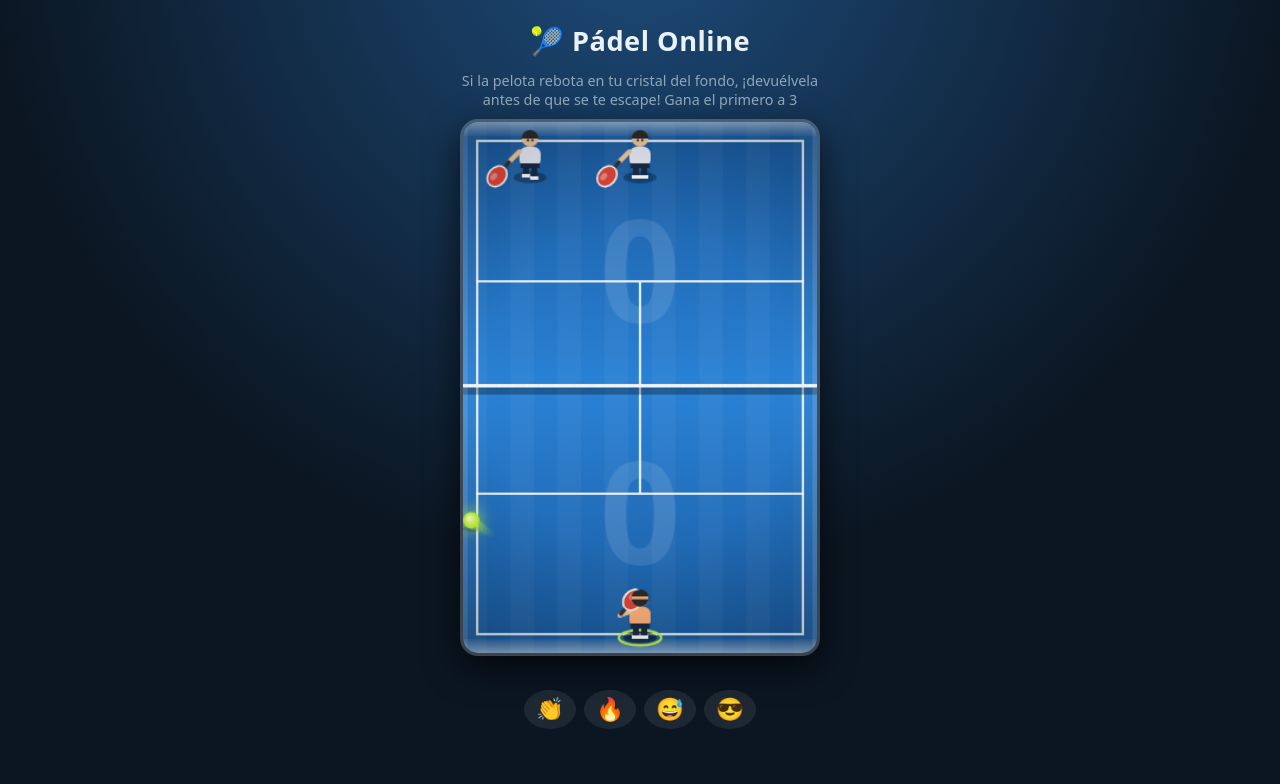
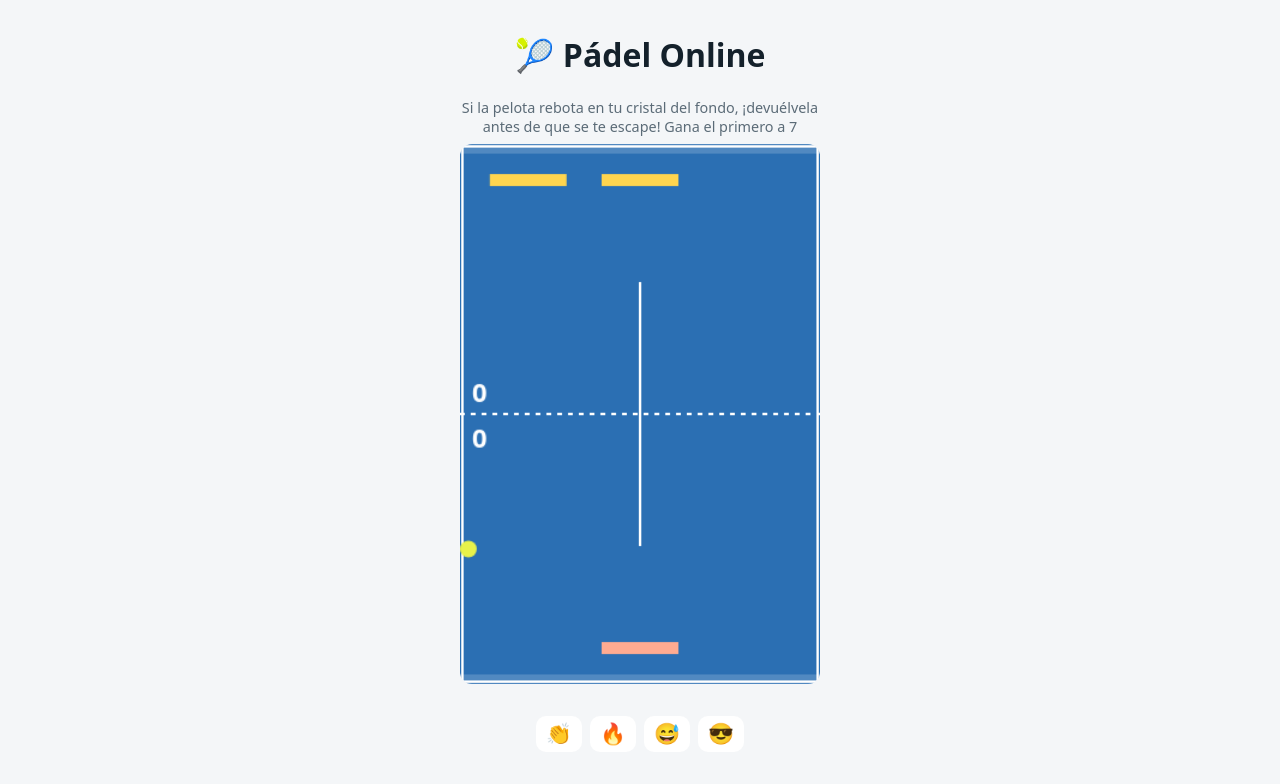
Before and after one commit to hstiven784-ai/Padel-online2, a website: page public/index.html in a window 1280 px wide. Both pictures are taken after a click on the button "Jugar solo". Drawn offline with Linux system fonts and the light colour scheme.

Commit message:
Add files via upload

```diff
--- a/public/game.js
+++ b/public/game.js
@@ -1,5 +1,5 @@
 (function(root){
-const W=300,H=450,PW=64,PH=10,R=7,WIN=3,cl=(v,a,b)=>Math.max(a,Math.min(b,v));
+const W=300,H=450,PW=64,PH=10,R=7,WIN=7,cl=(v,a,b)=>Math.max(a,Math.min(b,v));
 function create(){return{bx:W/2,by:H/2,vx:0,vy:0,A:[W/2,W/2],B:[W/2,W/2],sA:0,sB:0,wait:1,over:false,dir:1,bw:0}}
 function serve(S){S.bx=W/2;S.by=H/2;S.vx=(Math.random()-.5)*120;S.vy=170*S.dir}
 function hit(S,px,dir){S.bw=0;
--- a/public/index.html
+++ b/public/index.html
@@ -3,23 +3,21 @@
 <meta name="viewport" content="width=device-width,initial-scale=1,viewport-fit=cover,user-scalable=no">
 <title>Pádel Online</title>
 <style>
-:root{--bg:#0b1622;--card:#14263a;--fg:#eaf2f8;--mut:#8fa6b8;--lime:#c6ff3d}
-*{box-sizing:border-box;-webkit-tap-highlight-color:transparent}
-body{margin:0;color:var(--fg);font-family:system-ui,-apple-system,Segoe UI,sans-serif;text-align:center;min-height:100vh;
-background:radial-gradient(circle at 50% -10%,#1d4b7a 0,#0b1622 60%) fixed;padding:env(safe-area-inset-top) 0 env(safe-area-inset-bottom)}
-main{max-width:420px;margin:0 auto;padding:14px}
-h1{font-size:1.7rem;margin:8px 0 12px;letter-spacing:.5px}
-.card{background:linear-gradient(160deg,#18304a,#112235);border:1px solid #ffffff14;border-radius:18px;padding:14px;margin:12px 0;box-shadow:0 8px 24px #0006}
-button{background:linear-gradient(135deg,#c6ff3d,#72d22a);color:#0b1b12;font-weight:700;border:0;border-radius:12px;padding:12px 18px;font-size:1rem;margin:4px;box-shadow:0 4px 14px #72d22a55;cursor:pointer}
-button:active{transform:scale(.97)}
-button.alt{background:transparent;color:var(--fg);border:1px solid #ffffff44;box-shadow:none}
-button.em{background:#ffffff14;box-shadow:none;padding:6px 12px;font-size:1.4rem;border-radius:50%}
-input,select{padding:12px;border-radius:12px;border:1px solid #ffffff2a;background:#0b1622;color:var(--fg);font-size:1rem;margin:4px;max-width:100%}
-#inp{width:7.5em;text-transform:uppercase;text-align:center;letter-spacing:.2em;font-weight:700}
-.code{font-size:2.2rem;letter-spacing:.25em;font-weight:800;color:var(--lime);text-shadow:0 0 18px #c6ff3d66}
-#qr{display:inline-block;background:#fff;padding:10px;border-radius:12px;margin:8px}
-#st,#tm{color:var(--mut);min-height:1.4em;font-size:.9rem;padding:0 8px}
-canvas{width:100%;max-width:360px;border-radius:18px;touch-action:none;display:block;margin:10px auto;box-shadow:0 12px 34px #000a;border:3px solid #ffffff33}
+:root{--bg:#f4f6f8;--fg:#14212b;--card:#fff;--ac:#1f7a4d;--mut:#5b6b77;--court:#2b6fb3}
+@media (prefers-color-scheme:dark){:root{--bg:#10171d;--fg:#e8eef3;--card:#1a242c;--ac:#3fb67c;--mut:#93a4b0;--court:#1d4f82}}
+*{box-sizing:border-box}
+body{margin:0;background:var(--bg);color:var(--fg);font-family:system-ui,sans-serif;text-align:center;padding:env(safe-area-inset-top) 0 env(safe-area-inset-bottom)}
+main{max-width:420px;margin:0 auto;padding:12px}
+.card{background:var(--card);border-radius:14px;padding:14px;margin:10px 0}
+button{background:var(--ac);color:#fff;border:0;border-radius:10px;padding:12px 16px;font-size:1rem;margin:4px}
+button.alt{background:transparent;color:var(--fg);border:1px solid var(--mut)}
+button.em{background:var(--card);padding:6px 10px;font-size:1.3rem}
+input,select{padding:11px;border-radius:10px;border:1px solid var(--mut);background:var(--bg);color:var(--fg);font-size:1rem;margin:3px}
+#inp{width:7.5em;text-transform:uppercase;text-align:center}
+.code{font-size:2rem;letter-spacing:.2em;font-weight:700;color:var(--ac)}
+#qr{display:inline-block;background:#fff;padding:8px;border-radius:8px;margin:8px}
+#st,#tm{color:var(--mut);min-height:1.4em;font-size:.9rem}
+canvas{width:100%;max-width:360px;border-radius:12px;touch-action:none;display:block;margin:8px auto}
 .hide{display:none}
 </style></head><body><main>
 <h1>🎾 Pádel Online</h1>
@@ -42,7 +40,6 @@ canvas{width:100%;max-width:360px;border-radius:18px;touch-action:none;display:b
 <script src="game.js"></script>
 <script>
 const {W,H,PW,PH,R}=Padel,$=id=>document.getElementById(id),cv=$('cv'),cx=cv.getContext('2d');
-{const d=Math.min(window.devicePixelRatio||1,3);cv.width=W*d;cv.height=H*d;cx.setTransform(d,0,0,d,0,0)}
 let ws=null,mode='',side=1,idx=0,S=Padel.create(),meX=W/2,last=0,lastTx=0,running=false,botSp=130,pv={vx:0,vy:0,sA:0,sB:0},ems=[],wins=[0,0];
 try{$('nom').value=localStorage.padelName||''}catch(_){}
 const name=()=>{const n=$('nom').value.trim()||'Jugador';try{localStorage.padelName=n}catch(_){}return n};
@@ -53,7 +50,7 @@ function beep(f,d,v=.15){try{ac=ac||new (window.AudioContext||window.webkitAudio
 const vib=n=>{try{navigator.vibrate&&navigator.vibrate(n)}catch(_){}};
 function track(){
   if(S.sA!==pv.sA||S.sB!==pv.sB){beep(220,.35);vib(120)}
-  else if(Math.sign(S.vy)!==Math.sign(pv.vy)&&S.vy&&pv.vy){(S.by<40||S.by>H-40)?beep(900,.12,.2):beep(660,.08);vib(25);fxs.push({x:S.bx,y:S.by,t:performance.now()})}
+  else if(Math.sign(S.vy)!==Math.sign(pv.vy)&&S.vy&&pv.vy){(S.by<40||S.by>H-40)?beep(900,.12,.2):beep(660,.08);vib(25)}
   else if(Math.sign(S.vx)!==Math.sign(pv.vx)&&S.vx&&pv.vx)beep(440,.05,.08);
   pv={vx:S.vx,vy:S.vy,sA:S.sA,sB:S.sB};
 }
@@ -77,7 +74,7 @@ function connect(cb){
 function begin(md){
   mode=md;running=true;$('lobby').classList.add('hide');cv.classList.remove('hide');$('ems').classList.remove('hide');
   $('bAgain').classList.remove('hide');$('end').classList.add('hide');
-  pv={vx:0,vy:0,sA:0,sB:0};last=performance.now();status('Si la pelota rebota en tu cristal del fondo, ¡devuélvela antes de que se te escape! Gana el primero a 3');requestAnimationFrame(loop);
+  pv={vx:0,vy:0,sA:0,sB:0};last=performance.now();status('Si la pelota rebota en tu cristal del fondo, ¡devuélvela antes de que se te escape! Gana el primero a 7');requestAnimationFrame(loop);
 }
 function loop(now){
   if(!running)return;
@@ -89,65 +86,30 @@ function loop(now){
   }
   track();draw(now);requestAnimationFrame(loop);
 }
-let trail=[],fxs=[],pm={};
-function rr(x,y,w,h,r){cx.beginPath();cx.roundRect?cx.roundRect(x,y,w,h,r):cx.rect(x,y,w,h)}
-function man(px,py,col,back,own,tx,ty,now,mv){
-  const w=mv?Math.sin(now/55)*4:0,dir=tx>=px?1:-1,near=Math.max(0,1-Math.abs(ty-py)/70);
-  cx.fillStyle='rgba(0,0,0,.3)';cx.beginPath();cx.ellipse(px,py+17,14,5,0,0,7);cx.fill();
-  if(own){cx.strokeStyle='#c6ff3d';cx.lineWidth=2;cx.beginPath();cx.ellipse(px,py+17,18,6.5,0,0,7);cx.stroke()}
-  cx.fillStyle='#1b2a44';cx.fillRect(px-6,py+6,5,10+w*.5);cx.fillRect(px+1,py+6,5,10-w*.5);
-  cx.fillStyle='#fff';cx.fillRect(px-7,py+15+w*.5,7,3);cx.fillRect(px,py+15-w*.5,7,3);
-  rr(px-9,py-9,18,17,6);cx.fillStyle=col;cx.fill();
-  cx.fillStyle='#1b2a44';cx.fillRect(px-8,py+5,16,4);
-  const hx=px+Math.max(-17,Math.min(17,(tx-px)*.6)),hy=py+(back?-2:3);
-  cx.strokeStyle='#f1c9a0';cx.lineWidth=4;cx.lineCap='round';cx.beginPath();cx.moveTo(px+dir*9,py-5);cx.lineTo(hx,hy);cx.stroke();
-  cx.save();cx.translate(hx,hy);cx.rotate(dir*(-.7+near*1.3));cx.scale(1,back?1:-1);
-  cx.fillStyle='#333';cx.fillRect(-1.5,-9,3,9);
-  cx.beginPath();cx.ellipse(0,-17,7.5,9.5,0,0,7);cx.fillStyle='#e0453a';cx.fill();cx.strokeStyle='#fff';cx.lineWidth=1.5;cx.stroke();
-  cx.fillStyle='rgba(255,255,255,.35)';cx.beginPath();cx.ellipse(-2,-19,2.5,3.5,0,0,7);cx.fill();cx.restore();
-  cx.fillStyle='#f1c9a0';cx.beginPath();cx.arc(px,py-16,7,0,7);cx.fill();
-  if(back){cx.fillStyle='#2b2b2b';cx.beginPath();cx.arc(px,py-16.5,7.3,0,7);cx.fill();cx.fillStyle=col;cx.fillRect(px-7,py-18,14,2.5)}
-  else{cx.fillStyle='#2b2b2b';cx.beginPath();cx.arc(px,py-16,7.3,Math.PI,0);cx.fill();cx.fillRect(px-2.7,py-15.5,1.8,1.8);cx.fillRect(px+1,py-15.5,1.8,1.8)}
-}
 function draw(now){
   const f=mode==='online'&&side===2,X=x=>f?W-x:x,Y=y=>f?H-y:y;
+  cx.fillStyle=getComputedStyle(document.documentElement).getPropertyValue('--court');cx.fillRect(0,0,W,H);
+  cx.strokeStyle='#fff';cx.lineWidth=2;cx.strokeRect(2,2,W-4,H-4);cx.fillStyle='rgba(255,255,255,.18)';cx.fillRect(0,0,W,8);cx.fillRect(0,H-8,W,8);
+  cx.beginPath();cx.moveTo(W/2,H/2-110);cx.lineTo(W/2,H/2+110);cx.stroke();
+  cx.setLineDash([4,5]);cx.beginPath();cx.moveTo(0,H/2);cx.lineTo(W,H/2);cx.stroke();cx.setLineDash([]);
+  const myTeam=f?S.B:S.A;
+  for(const team of [S.A,S.B]){
+    const y=team===S.A?H-30:30;
+    team.forEach((x,i)=>{const own=team===myTeam&&i===idx&&mode!=='x';
+      const px=own?meX:x;
+      cx.fillStyle=team===myTeam?(own?'#ff7043':'#ffab91'):'#ffd54f';
+      cx.fillRect(X(px)-PW/2,Y(y)-PH/2,PW,PH)});
+  }
+  cx.fillStyle='#e8f24a';cx.beginPath();cx.arc(X(S.bx),Y(S.by),R,0,7);cx.fill();
   const my=f?S.sB:S.sA,op=f?S.sA:S.sB;
-  let g=cx.createLinearGradient(0,0,0,H);g.addColorStop(0,'#1a5a9e');g.addColorStop(.5,'#2a82d6');g.addColorStop(1,'#1a5a9e');
-  cx.fillStyle=g;cx.fillRect(0,0,W,H);
-  cx.fillStyle='rgba(255,255,255,.035)';for(let i=0;i<W;i+=40)cx.fillRect(i,0,20,H);
-  cx.strokeStyle='rgba(255,255,255,.85)';cx.lineWidth=2;cx.strokeRect(12,16,W-24,H-32);
-  cx.beginPath();cx.moveTo(12,H/2-90);cx.lineTo(W-12,H/2-90);cx.moveTo(12,H/2+90);cx.lineTo(W-12,H/2+90);cx.moveTo(W/2,H/2-90);cx.lineTo(W/2,H/2+90);cx.stroke();
-  cx.fillStyle='rgba(255,255,255,.11)';cx.font='bold 120px system-ui';cx.textAlign='center';
-  cx.fillText(op,W/2,H/2-55);cx.fillText(my,W/2,H/2+150);
-  cx.fillStyle='rgba(0,0,0,.3)';cx.fillRect(0,H/2,W,6);cx.fillStyle='#eef3f7';cx.fillRect(0,H/2-3,W,3);
-  cx.fillStyle='rgba(255,255,255,.5)';for(let i=6;i<W;i+=12)cx.fillRect(i,H/2-3,1,3);
-  g=cx.createLinearGradient(0,0,0,12);g.addColorStop(0,'rgba(255,255,255,.5)');g.addColorStop(1,'rgba(255,255,255,.05)');
-  cx.fillStyle=g;cx.fillRect(0,0,W,12);cx.save();cx.translate(0,H);cx.scale(1,-1);cx.fillRect(0,0,W,12);cx.restore();
-  cx.fillStyle='rgba(255,255,255,.14)';cx.fillRect(0,0,4,H);cx.fillRect(W-4,0,4,H);
-  const myTeam=f?S.B:S.A,oppTeam=f?S.A:S.B;
-  cx.fillStyle='rgba(0,0,0,.25)';cx.beginPath();cx.ellipse(X(S.bx),Y(S.by)+7,R,3,0,0,7);cx.fill();
-  for(const team of [oppTeam,myTeam]){
-    const y=team===S.A?H-30:30,mine=team===myTeam;
-    team.forEach((x,i)=>{const own=mine&&i===idx,px=X(own?meX:x),k=(team===S.A?'a':'b')+i,mv=Math.abs(px-(pm[k]??px))>.6;pm[k]=px;
-      man(px,Y(y),mine?(own?'#ff8a3d':'#ffb27a'):'#e9edf7',mine,own,X(S.bx),Y(S.by),now,mv)});
-  }
-  if(S.wait<=0&&!S.over){trail.push([X(S.bx),Y(S.by)]);if(trail.length>9)trail.shift()}else trail=[];
-  trail.forEach((p,i)=>{cx.fillStyle='rgba(198,255,61,'+(i/trail.length*.3)+')';cx.beginPath();cx.arc(p[0],p[1],R*(.4+i/trail.length*.5),0,7);cx.fill()});
-  fxs=fxs.filter(e=>now-e.t<380);
-  fxs.forEach(e=>{const a=(now-e.t)/380;cx.strokeStyle='rgba(255,255,255,'+(1-a)+')';cx.lineWidth=2;cx.beginPath();cx.arc(X(e.x),Y(e.y),6+a*20,0,7);cx.stroke()});
-  cx.save();cx.shadowColor='#c6ff3d';cx.shadowBlur=14;
-  g=cx.createRadialGradient(X(S.bx)-2,Y(S.by)-2,1,X(S.bx),Y(S.by),R);g.addColorStop(0,'#f4ffb0');g.addColorStop(1,'#b6f021');
-  cx.fillStyle=g;cx.beginPath();cx.arc(X(S.bx),Y(S.by),R,0,7);cx.fill();cx.restore();
-  g=cx.createRadialGradient(W/2,H/2,H*.3,W/2,H/2,H*.75);g.addColorStop(0,'rgba(0,0,0,0)');g.addColorStop(1,'rgba(0,0,0,.3)');cx.fillStyle=g;cx.fillRect(0,0,W,H);
+  cx.fillStyle='#fff';cx.font='bold 22px system-ui';cx.textAlign='left';cx.fillText(op,10,H/2-10);cx.fillText(my,10,H/2+28);
   cx.textAlign='center';
-  if(mode==='online'){cx.fillStyle='rgba(255,255,255,.85)';cx.font='12px system-ui';cx.fillText('Victorias '+(f?wins[1]:wins[0])+' - '+(f?wins[0]:wins[1]),W/2,H/2+24)}
+  if(mode==='online'){cx.font='12px system-ui';cx.fillText('Victorias '+(f?wins[1]:wins[0])+' - '+(f?wins[0]:wins[1]),W-55,H/2+4)}
   ems=ems.filter(m=>now-m.t<1600);
-  ems.forEach(m=>{cx.font='30px system-ui';cx.fillText(m.e,m.x,H/2-(now-m.t)/12)});
-  if(S.over||S.wait>0){
-    cx.fillStyle='rgba(6,14,22,.72)';rr(30,H/2-46,W-60,92,16);cx.fill();cx.fillStyle='#fff';
-    if(S.over){cx.font='bold 26px system-ui';cx.fillText(my>op?'¡Ganaste! 🏆':'Perdiste 😅',W/2,H/2+9)}
-    else{cx.font='bold 20px system-ui';cx.fillText('¡Prepárate!',W/2,H/2+7)}
-  }
+  ems.forEach(m=>{cx.font='28px system-ui';cx.fillText(m.e,m.x,H/2-(now-m.t)/12)});
+  cx.font='bold 22px system-ui';
+  if(S.over){cx.fillStyle='#000a';cx.fillRect(0,H/2-40,W,80);cx.fillStyle='#fff';cx.fillText(my>op?'¡Ganaste! 🏆':'Perdiste 😅',W/2,H/2+8)}
+  else if(S.wait>0){cx.font='16px system-ui';cx.fillText('¡Prepárate!',W/2,H/2-30)}
 }
 function mv(e){
   const r=cv.getBoundingClientRect();let x=(e.clientX-r.left)/r.width*W;
```
